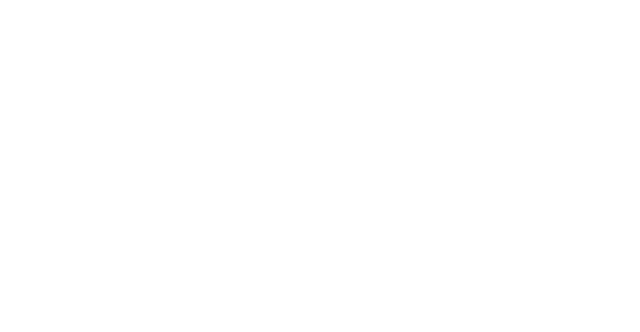
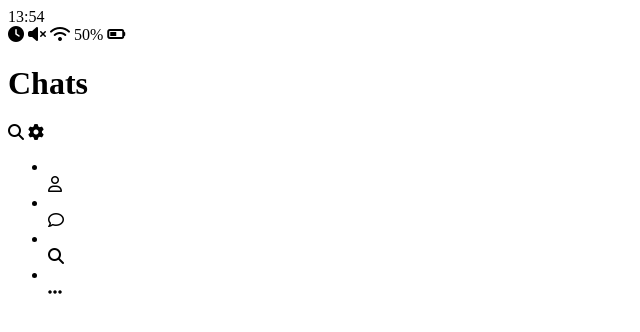
Before and after one commit to JH-thoughts/kakao-clone, a plain HTML site: page find.html in a window 1280 px wide. Shown: the whole page, without its empty margins (0-640 px from the left). Drawn offline with Linux system fonts and the light colour scheme.

Commit message:
navigation bar and chat

```diff
--- a/find.html
+++ b/find.html
@@ -0,0 +1,44 @@
+<!DOCTYPE html>
+<html lang="en">
+<head>
+  <meta charset="UTF-8">
+  <meta name="viewport" content="width=device-width, initial-scale=1.0">
+  <script src="https://kit.fontawesome.com/f949a4a1db.js" crossorigin="anonymous"></script>
+  <title>Find | Kakao Clone</title>
+</head>
+<body>
+  <div class="status-bar">
+    <div class="status-bar__column">
+      <span class="status-bar__clock">13:54</span>
+    </div>
+    <div class="status-bar__column">
+      <i class="fas fa-clock"></i>
+      <i class="fas fa-volume-mute"></i>
+      <i class="fas fa-wifi"></i>
+      <span class="status_bar__battery-level">50%</span>
+      <i class="fas fa-battery-half"></i>
+    </div>
+  </div>
+  <header class="header">
+    <div class="header__header-column"></div>
+      <h1 class-"header__title">Chats</h1>
+        <span class="header__icon"></span>
+          <i class="fas fa-search"></i>
+        <span class="header__icon"></span>
+          <i class="fas fa-cog"></i>
+    <div class="header__header-column"></div>
+  </header>
+  <nav class="nav">
+    <ul class="nav__list">
+      <li class="nav__list-item"><a href="friends.html" class="nav__list-link"></a></li>
+        <i class="far fa-user"></i>
+      <li class="nav__list-item"><a href="index.html" class="nav__list-link"></a></li>
+        <i class="far fa-comment"></i>
+      <li class="nav__list-item"><a href="find.html" class="nav__list-link"></a></li>
+        <i class="fas fa-search"></i>
+      <li class="nav__list-item"><a href="more.html" class="nav__list-link"></a></li>
+        <i class="fas fa-ellipsis-h"></i>
+    </ul>
+  </nav>
+</body>
+</html>
```
Also changed, not shown: friends.html (+44 -0 lines), index.html (+28 -0 lines), more.html (+46 -0 lines), images/avatar.jpg (added).
